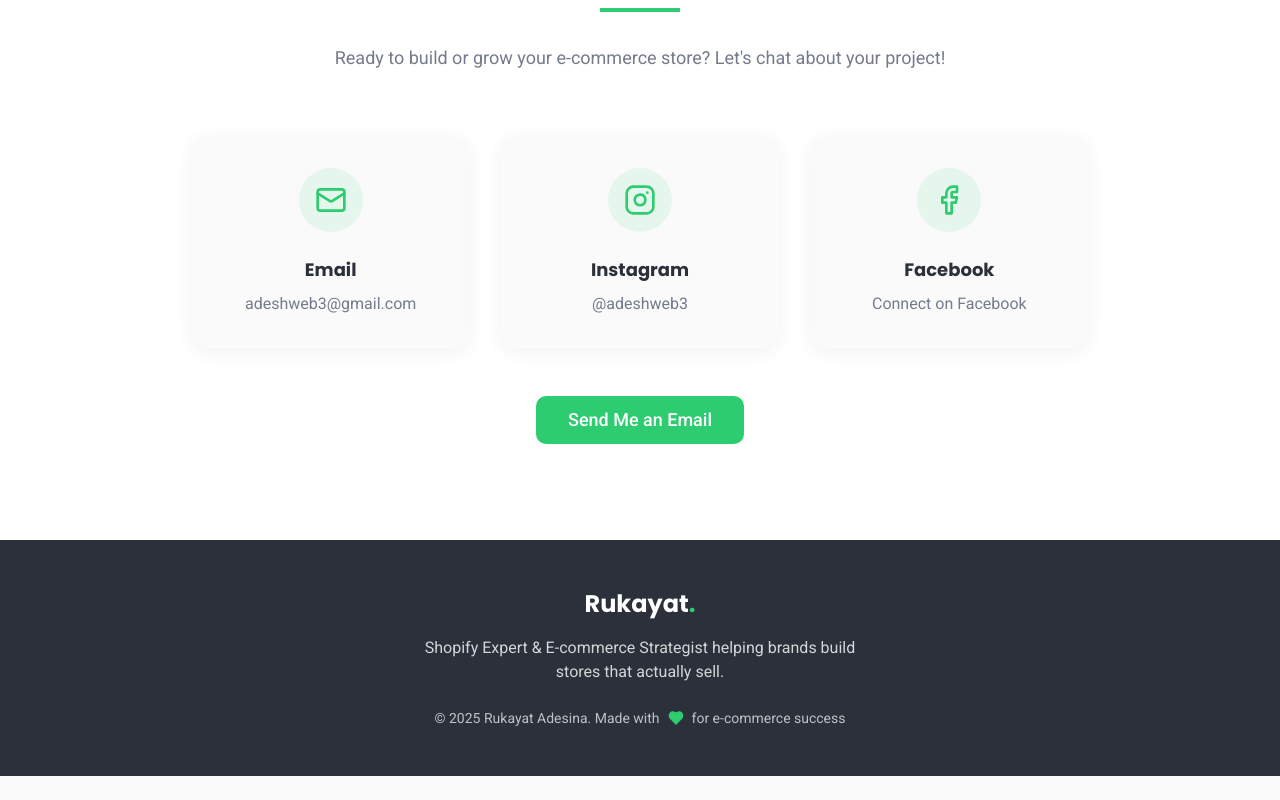
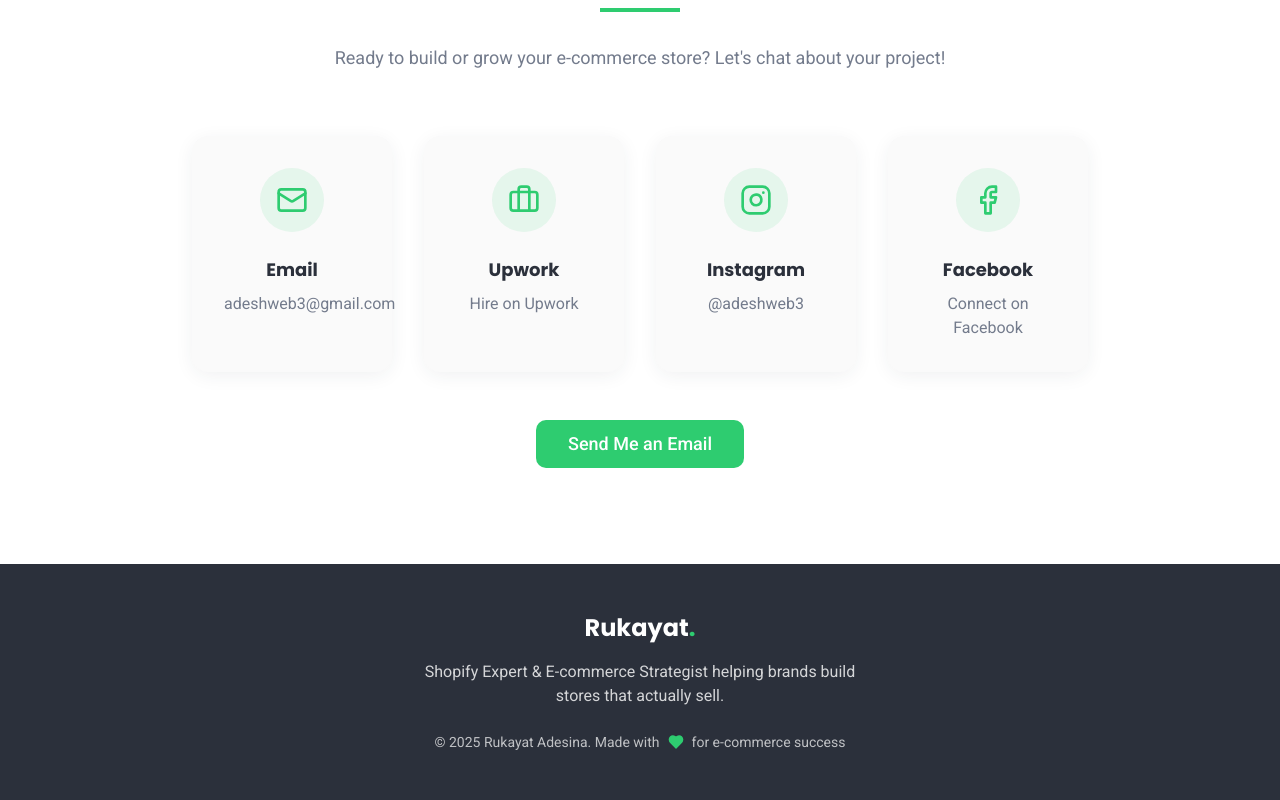
Before and after one commit to Adeshweb/Adeshweb, a React (Vite) app: page / in a window 1280 px wide. Shown: the part 5878-6678 px from the top of the page. Before the commit the page ends 6654 px from the top, so only its background shows below. Built offline with nearby package versions, Linux system fonts and the light colour scheme; the HTML template or start-up script is replaced by a standard one.

Commit message:
Add Upwork link to contact section
Add Upwork profile link to the contact section with a briefcase icon. Adjust the grid layout to accommodate the new contact method.

```diff
--- a/src/components/Contact.tsx
+++ b/src/components/Contact.tsx
@@ -1,4 +1,4 @@
-import { Mail, Instagram, Facebook } from "lucide-react";
+import { Mail, Instagram, Facebook, Briefcase } from "lucide-react";
 import { Button } from "@/components/ui/button";
 
 const Contact = () => {
@@ -8,6 +8,12 @@ const Contact = () => {
       label: "Email",
       value: "adeshweb3@gmail.com",
       href: "mailto:adeshweb3@gmail.com",
+    },
+    {
+      icon: Briefcase,
+      label: "Upwork",
+      value: "Hire on Upwork",
+      href: "https://www.upwork.com/freelancers/~01f56442a3320077a2",
     },
     {
       icon: Instagram,
@@ -37,7 +43,7 @@ const Contact = () => {
         </div>
 
         <div className="max-w-4xl mx-auto">
-          <div className="grid grid-cols-1 md:grid-cols-3 gap-8">
+          <div className="grid grid-cols-1 sm:grid-cols-2 lg:grid-cols-4 gap-8">
             {contactInfo.map((info, index) => {
               const Icon = info.icon;
               return (
```
